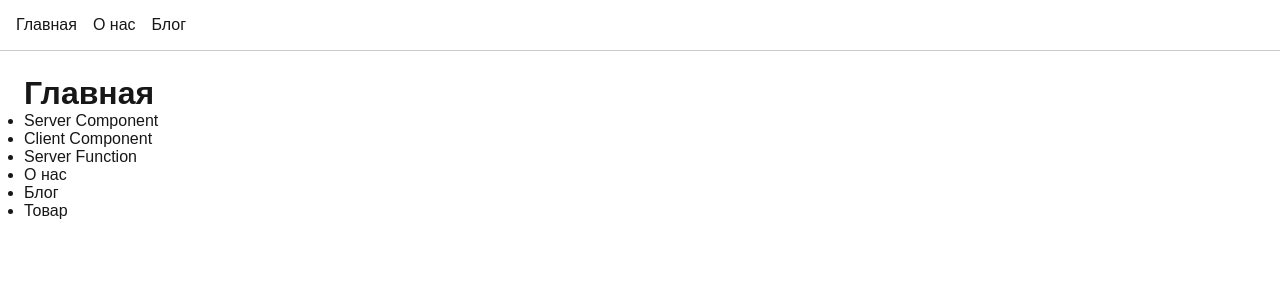
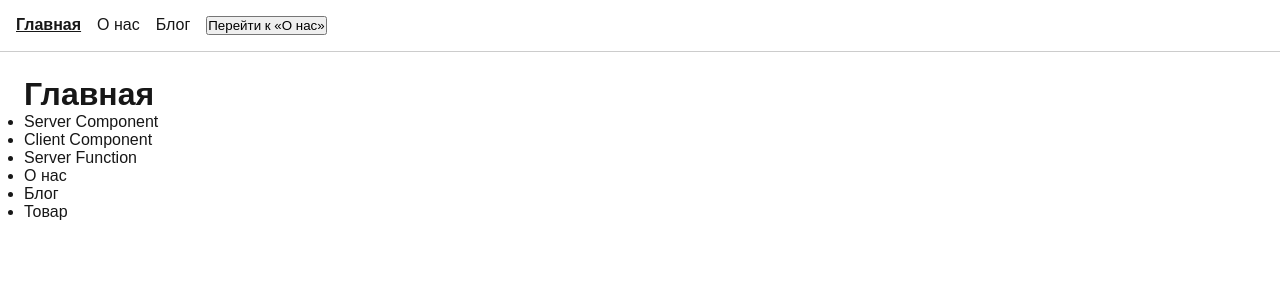
Before and after one commit to arseniytech/my-next-app, a Next.js app: page / in a window 1280 px wide. Shown: the top 300 px of the page. Built offline with nearby package versions, Linux system fonts and the light colour scheme.

Commit message:
add navbar with active links and router button

```diff
--- /dev/null
+++ b/app/components/NavBar.tsx
@@ -0,0 +1,27 @@
+'use client';
+
+import Link from 'next/link';
+import { usePathname, useRouter } from 'next/navigation';
+import type { CSSProperties } from 'react';
+
+export default function NavBar() {
+  const pathname = usePathname();
+  const router = useRouter();
+
+  const linkStyle = (href: string): CSSProperties => ({
+    marginRight: '16px',
+    fontWeight: pathname === href ? 'bold' : 'normal',
+    textDecoration: pathname === href ? 'underline' : 'none',
+  });
+
+  return (
+    <nav style={{ padding: '16px', borderBottom: '1px solid #ccc' }}>
+      <Link href="/" style={linkStyle('/')}>Главная</Link>
+      <Link href="/about" style={linkStyle('/about')}>О нас</Link>
+      <Link href="/blog" style={linkStyle('/blog')}>Блог</Link>
+      <button onClick={() => router.push('/about')}>
+        Перейти к «О нас»
+      </button>
+    </nav>
+  );
+}
--- a/app/layout.tsx
+++ b/app/layout.tsx
@@ -1,5 +1,5 @@
 import type { ReactNode } from 'react';
-import Link from 'next/link';
+import NavBar from './components/NavBar';
 import './globals.css';
 
 interface RootLayoutProps {
@@ -10,11 +10,7 @@ export default function RootLayout({ children }: RootLayoutProps) {
   return (
     <html lang="ru">
       <body>
-        <nav style={{ padding: '16px', borderBottom: '1px solid #ccc' }}>
-          <Link href="/" style={{ marginRight: '16px' }}>Главная</Link>
-          <Link href="/about" style={{ marginRight: '16px' }}>О нас</Link>
-          <Link href="/blog" style={{ marginRight: '16px' }}>Блог</Link>
-        </nav>
+        <NavBar />
         <main style={{ padding: '24px' }}>{children}</main>
       </body>
     </html>
```
